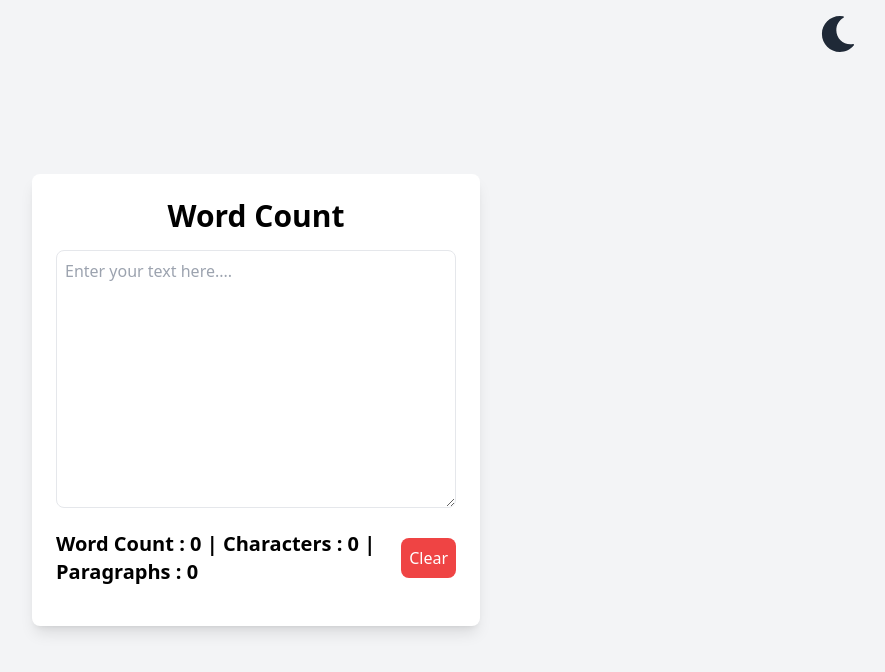
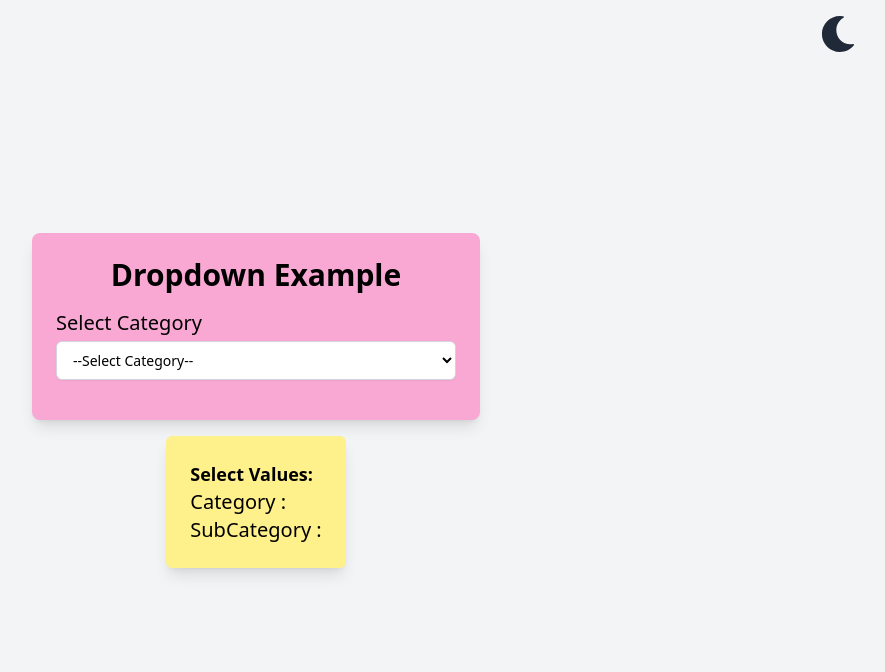
Before and after one commit to sanjay-lgtm/react-machine-coding-project, a React (Vite) app: page / in a window 1280 px wide. Shown: the top 672 px of the page, without its empty margins (384-1269 px from the left). Built offline with nearby package versions, Linux system fonts and the light colour scheme.

Commit message:
dropdown

```diff
--- a/src/App.jsx
+++ b/src/App.jsx
@@ -12,6 +12,7 @@
 // import Accordian from './Component/Accordian/Accordian'
 // import BackgroundChanger from './Component/BackgroundChanger/BackgroundChanger'
 // import Theme from './Component/LightDarkTheme/Theme'
+import Dropdown from './Component/DropDown/Dropdown'
 import GuessTheNumber from './Component/GuessTheNumber/GuessTheNumber'
 import Pagination from './Component/Pagination/Pagination'
 import QrCode from './Component/QrCode/QrCode'
@@ -64,7 +65,8 @@ function App() {
       {/* <GuessTheNumber/> */}
       {/* <Pagination/> */}
       {/* <StackGenerate/> */}
-      <WordCount/>
+      {/* <WordCount/> */}
+      <Dropdown/>
     </div>
   )
 }
--- /dev/null
+++ b/src/Component/DropDown/Dropdown.jsx
@@ -0,0 +1,75 @@
+import React, { useState } from 'react'
+import { FaSun, FaMoon } from 'react-icons/fa';
+const Dropdown = () => {
+    const [selectedCategory, setSelectedCategory] = useState('');
+    const [selectedSubCategory, setSelectedSubCategory] = useState('');
+    const [theme, setTheme] = useState('light')
+
+    const categories = {
+        Fruits: ['Apple', 'Banana', 'Cherry'],
+        Vegetables: ['Carrot', 'Broccoli', 'Spinch'],
+        Drinks: ['Coffee', 'Tea', 'Juice']
+    }
+
+    const handleCategoryChange = (e) => {
+        setSelectedCategory(e.target.value);
+        setSelectedSubCategory('')
+    }
+    const handleSubCategoryChange = (e) => {
+        setSelectedSubCategory(e.target.value);
+
+    }
+    const toggleTheme = () => {
+        setTheme((prevTheme) => (prevTheme === 'light' ? 'dark' : 'light'))
+        document.documentElement.classList('dark')
+    }
+    return (
+        <div className={ `min-h-screen flex flex-col items-center justify-center ${theme === 'light' ? 'bg-gray-100' : 'bg-gray-900'} p-4 transition-colors duration-300` }>
+            <div className='absolute top-4 right-10'>
+                <button onClick={ toggleTheme } className='text-4xl'>
+                    { theme === 'light' ? <FaMoon className="text-gray-800" /> : <FaSun className="text-yellow-300" /> }
+                </button>
+            </div>
+            <div className={ `p-6 rounded-lg shadow-lg w-full max-w-md ${theme === 'light' ? 'bg-pink-300' : 'bg-gray-700'}` }>
+                <h1 className={ `text-3xl font-bold mb-4 text-center ${theme === 'light' ? 'text-black' : 'text-white'}` }>Dropdown Example</h1>
+                <div className='mb-4'>
+                    <label className={ `text-xl ${theme === 'light' ? 'text-black' : 'text-white'}` }>Select Category</label>
+                    <select
+                        value={ selectedCategory } onChange={ handleCategoryChange }
+                        className={ `block w-full mt-1 px-3 py-2 border ${theme === 'light' ? 'border-gray-300 bg-white' : 'border-gray-700 bg-gray-900'} rounded-md shadow-sm focus:outline-none focus:ring-indigo-500 focus:border-indigo-500 sm:text-sm` }
+                    >
+                        <option value="">--Select Category--</option>
+                        { Object.keys(categories).map(category => (
+                            <option key={ category } value={ category }>{ category }</option>
+                        )) }
+
+                    </select>
+                </div>
+
+                { selectedCategory && (
+                    <div>
+                        <labe className={ `text-xl ${theme === 'light' ? 'text-black' : 'text-white'}` } l>Select SubCategory</labe>
+                        <select
+                            value={ selectedSubCategory }
+                            onChange={ handleSubCategoryChange }
+                            className={ `block w-full mt-1 px-3 py-2 border ${theme === 'light' ? 'border-gray-300 bg-white' : 'border-gray-700 bg-gray-900'} rounded-md shadow-sm focus:outline-none focus:ring-indigo-500 focus:border-indigo-500 sm:text-sm` }
+                        >
+                            <option>--Select SubCategory--</option>
+                            { categories[selectedCategory].map(subCategory => (
+                                <option key={ subCategory } value={ subCategory }>{ subCategory }</option>
+                            )) }
+                        </select>
+                    </div>
+                ) }
+            </div>
+            <div className={ `p-6 rounded-md shadow-lg mt-4 ${theme === 'light' ? 'bg-yellow-200 text-black' : 'bg-gray-700 text-white'}` }>
+                <h2 className='text-lg font-semibold'>Select Values:</h2>
+                <p className='text-xl'>Category : { selectedCategory } </p>
+                <p className='text-xl'>SubCategory : { selectedSubCategory } </p>
+            </div>
+
+        </div>
+    )
+}
+
+export default Dropdown
```
